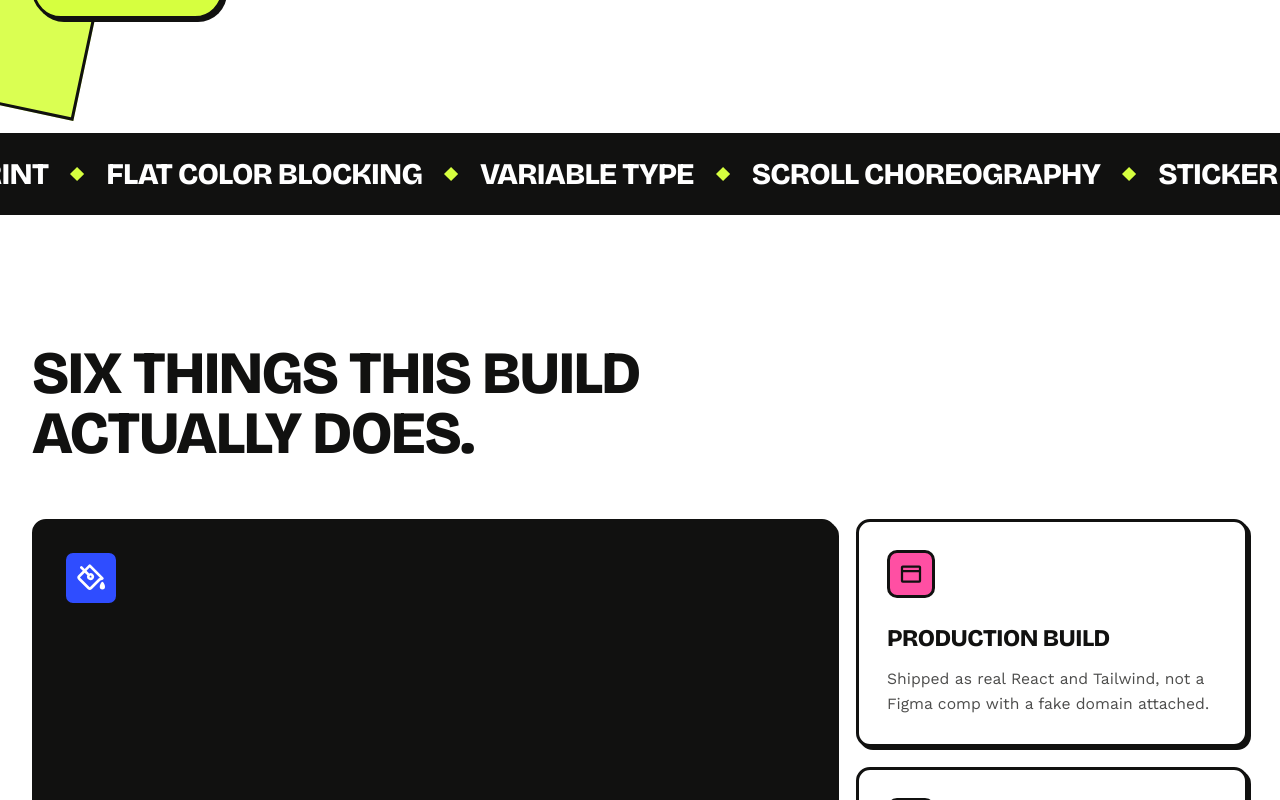
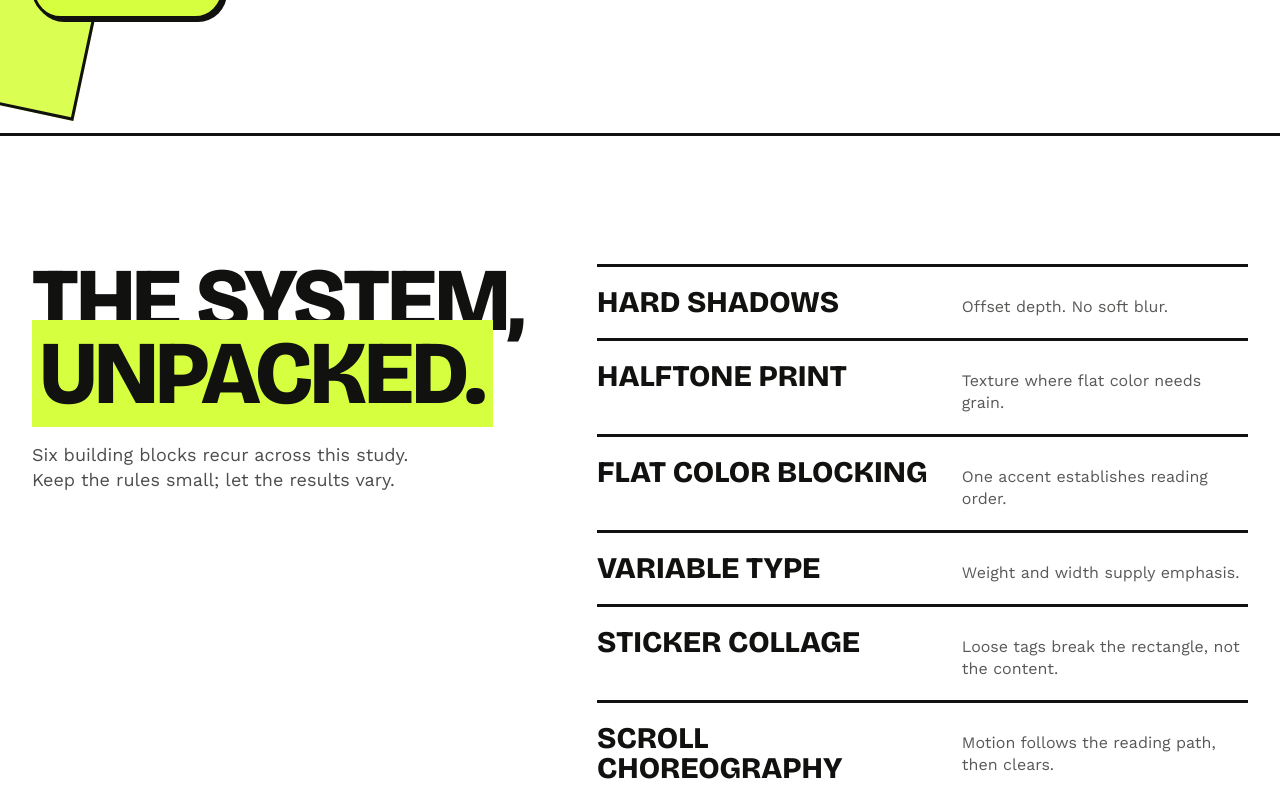
Before and after one commit to raka-raprast/neobrutalism, a React (Vite) app in the folder site/: page / in a window 1280 px wide. Shown: the part 640-1440 px from the top of the page. Built offline with nearby package versions, Linux system fonts and the light colour scheme.

Commit message:
replace scrolling marquee with material index

```diff
--- a/site/src/App.tsx
+++ b/site/src/App.tsx
@@ -2,7 +2,7 @@ import { CardOverflow } from "@/components/CardOverflow"
 import { Colophon } from "@/components/Colophon"
 import { Footer } from "@/components/Footer"
 import { Hero } from "@/components/Hero"
-import { Marquee } from "@/components/Marquee"
+import { Materials } from "@/components/Materials"
 import { Nav } from "@/components/Nav"
 import { Process } from "@/components/Process"
 import { References } from "@/components/References"
@@ -26,7 +26,7 @@ export default function App() {
       <main id="main">
         <Hero />
         <SectionDivider />
-        <Marquee />
+        <Materials />
         <SectionDivider />
         <Services />
         <SectionDivider />
--- a/site/src/components/Marquee.tsx
+++ /dev/null
@@ -1,24 +0,0 @@
-import { marqueeItems } from "@/data/content"
-
-export function Marquee() {
-  const loop = [...marqueeItems, ...marqueeItems]
-
-  return (
-    <div className="overflow-hidden bg-ink py-5">
-      <p className="sr-only">Capabilities: {marqueeItems.join(", ")}.</p>
-      <div
-        aria-hidden="true"
-        className="flex w-max animate-marquee items-center hover:[animation-play-state:paused] motion-reduce:animate-none"
-      >
-        {loop.map((item, index) => (
-          <span key={`${item}-${index}`} className="flex items-center gap-6 pr-6">
-            <span className="font-display text-2xl font-extrabold uppercase tracking-tight text-paper sm:text-3xl">
-              {item}
-            </span>
-            <span className="h-2.5 w-2.5 rotate-45 bg-acid" />
-          </span>
-        ))}
-      </div>
-    </div>
-  )
-}
--- /dev/null
+++ b/site/src/components/Materials.tsx
@@ -0,0 +1,39 @@
+const materials = [
+  { name: "Hard shadows", note: "Offset depth. No soft blur." },
+  { name: "Halftone print", note: "Texture where flat color needs grain." },
+  { name: "Flat color blocking", note: "One accent establishes reading order." },
+  { name: "Variable type", note: "Weight and width supply emphasis." },
+  { name: "Sticker collage", note: "Loose tags break the rectangle, not the content." },
+  { name: "Scroll choreography", note: "Motion follows the reading path, then clears." },
+]
+
+export function Materials() {
+  return (
+    <section aria-labelledby="materials-title" className="bg-paper py-24 sm:py-32">
+      <div className="mx-auto grid max-w-[1400px] gap-12 px-5 sm:grid-cols-[minmax(0,0.87fr)_minmax(0,1.13fr)] sm:gap-16 sm:px-8">
+        <div className="self-start">
+          <h2 id="materials-title" className="font-display text-[clamp(3.25rem,7vw,7.5rem)] font-extrabold uppercase leading-[0.82]">
+            The system,
+            <br />
+            <span className="inline bg-acid px-2 text-ink">unpacked.</span>
+          </h2>
+          <p className="mt-8 max-w-[34ch] text-lg leading-snug text-ink/75">
+            Six building blocks recur across this study. Keep the rules small; let the results vary.
+          </p>
+        </div>
+
+        <dl className="border-y-[3px] border-line">
+          {materials.map((material) => (
+            <div
+              key={material.name}
+              className="grid gap-2 border-b-[3px] border-line py-5 last:border-b-0 sm:grid-cols-[minmax(0,1fr)_minmax(0,0.86fr)] sm:items-baseline sm:gap-8"
+            >
+              <dt className="font-display text-2xl font-extrabold uppercase leading-none sm:text-3xl">{material.name}</dt>
+              <dd className="max-w-[30ch] text-base leading-snug text-ink/70">{material.note}</dd>
+            </div>
+          ))}
+        </dl>
+      </div>
+    </section>
+  )
+}
--- a/site/src/data/content.ts
+++ b/site/src/data/content.ts
@@ -220,14 +220,6 @@ export const references: Reference[] = [
   },
 ]
 
-export const marqueeItems = [
-  "Hard Shadows",
-  "Halftone Print",
-  "Flat Color Blocking",
-  "Variable Type",
-  "Scroll Choreography",
-  "Sticker Collage",
-]
 
 export const footerLinks = {
   sitemap: nav,
--- a/site/src/index.css
+++ b/site/src/index.css
@@ -30,16 +30,6 @@
 
   --ease-brutal: cubic-bezier(0.16, 1, 0.3, 1);
 
-  --animate-marquee: marquee 28s linear infinite;
-
-  @keyframes marquee {
-    from {
-      transform: translateX(0);
-    }
-    to {
-      transform: translateX(-50%);
-    }
-  }
 }
 
 @layer base {
```
